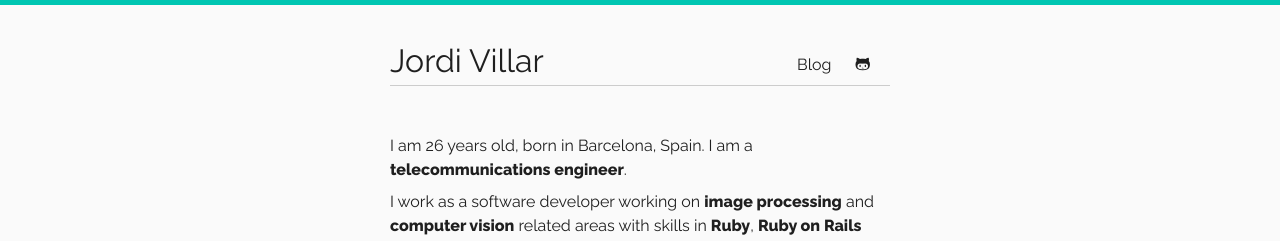
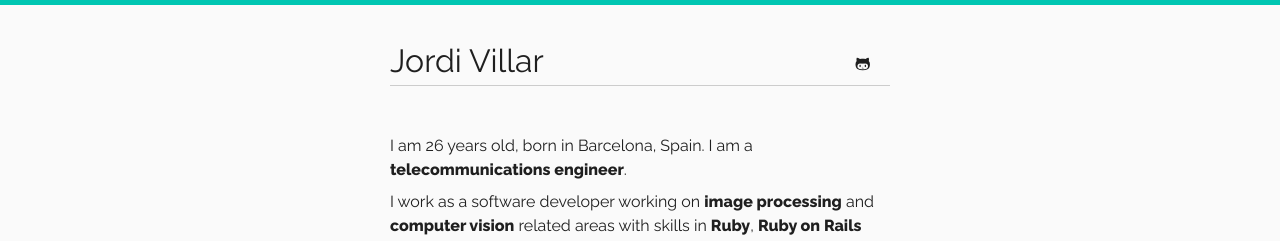
Before and after one commit to jrdi/jrdi.github.com, a Jekyll site: the page built from index.html, in a window 1280 px wide. Shown: the top 241 px of the page. Built offline with Jekyll 4.4.1, drawn with Linux system fonts in a browser that asks for light colours; Markdown is read by kramdown in place of the engine named in the settings.

Commit message:
delete blog

```diff
--- a/_layouts/default.html
+++ b/_layouts/default.html
@@ -37,7 +37,6 @@
       <div id="header">
         <h1 id="site-title"><a href="/">Jordi Villar</a></h1>
         <div class="right">
-          <a href="/blog">Blog</a>
           <a href="http://github.com/jrdi"><i class="icon-github"></i></a>
         </div>
       </div>
```
